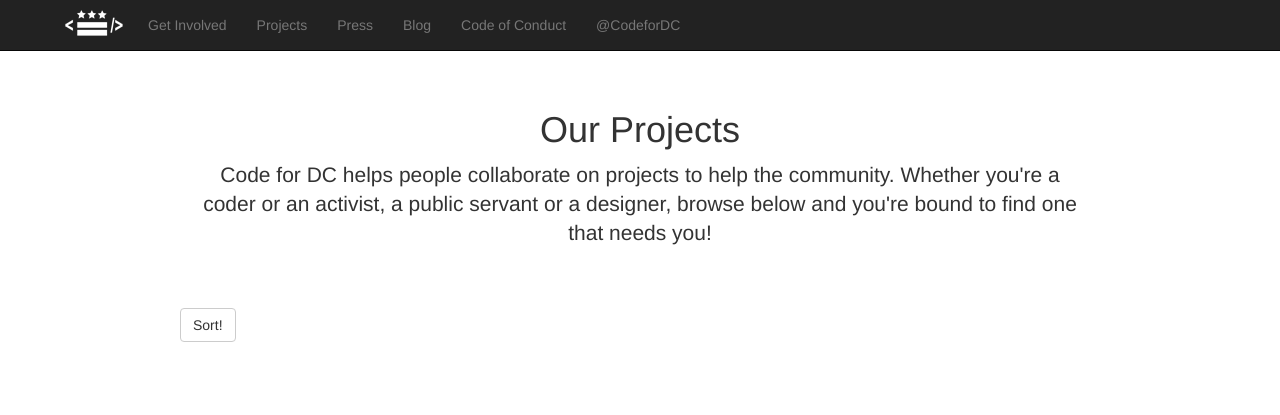
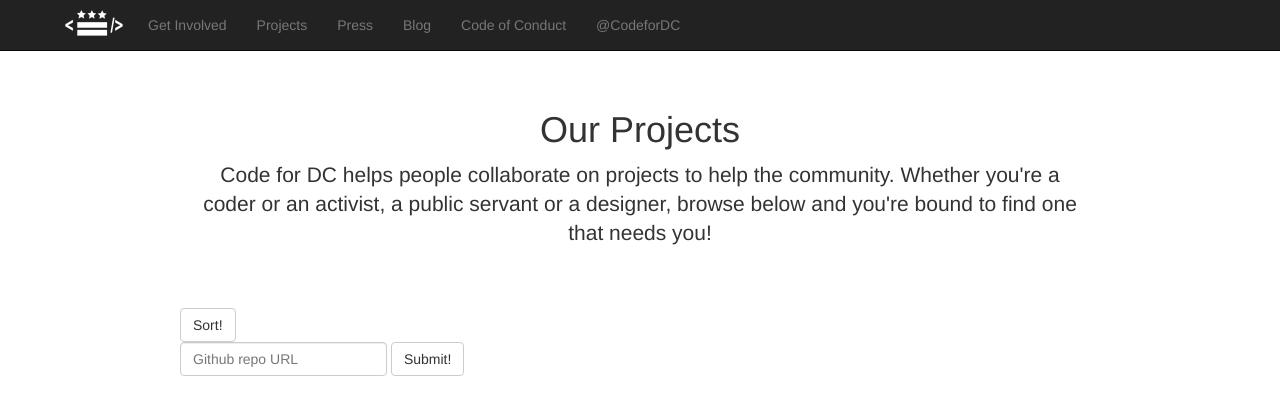
Before and after one commit to civictechdc/codefordc.github.com, a Jekyll site: the page built from projects.html, in a window 1280 px wide. Shown: the top 415 px of the page. Built offline with Jekyll 4.4.1, drawn with Linux system fonts in a browser that asks for light colours; nearby versions of some CDN libraries; Markdown is read by kramdown in place of the engine named in the settings.

Commit message:
add form to submit project for tracking

```diff
--- a/projects.html
+++ b/projects.html
@@ -30,10 +30,20 @@ title: Projects
 					<label>Languages:</label>
 				</div>
 				<div class="group main-languages">
-					<label>Main Language:</label>
+					<label>Main L<a href="#"></a>nguage:</label>
 				</div>
 				<div class="btn btn-default filter" data-filter="all">Show All</div>
 			</div>
+		</div>
+		<div id='submit-project'>
+			<form class="form-inline" role="form">
+				<div class="form-group">
+					<label class="sr-only" for="submitrepo">Submit a Project</label>
+					<input type="url" class="form-control" id="submitrepo" placeholder="Github repo URL">
+				</div>
+				<button type="submit" class="btn btn-default" id="reposubmit">Submit!</button>
+			</form>
+
 		</div>
 		<div class="col-lg-12">
 			<div id="project-list">
```
Also changed, not shown: other parts of projects.html (+14 -0 lines).
